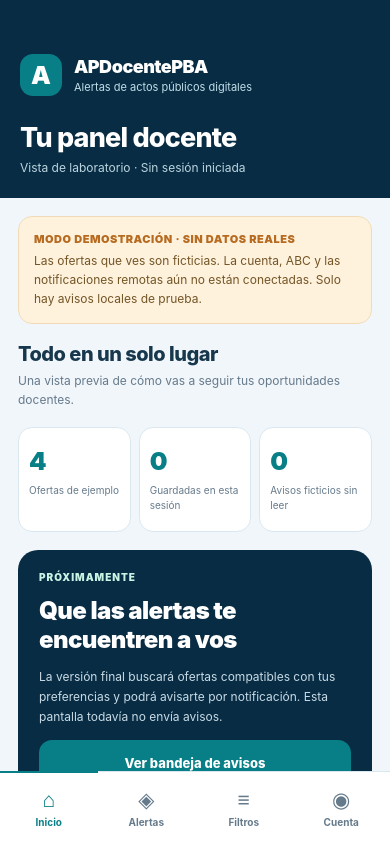
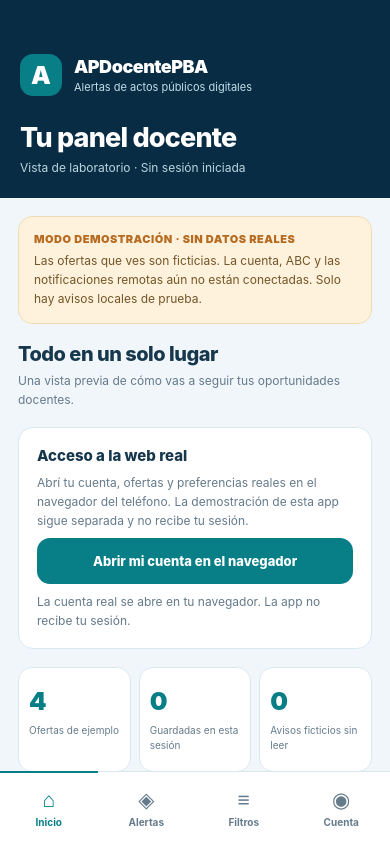
Before and after one commit to apdocentepba-hub/apdocentepba-v2, a React Native app in the folder mobile/: screen / in a window 390 px wide. Built offline with nearby package versions, Linux system fonts and the light colour scheme; what expo-notifications would draw is missing.

Commit message:
feat(mobile): open official account in system browser without importing session

```diff
--- a/mobile/App.js
+++ b/mobile/App.js
@@ -1,5 +1,5 @@
 /**
- * APDocentePBA — offline-only Expo demonstration.
+ * APDocentePBA — Offline Expo demonstration with explicit system-browser access.
  * NO AUTH, NO ABC/WORKER NETWORK, NO REMOTE PUSH DELIVERY.
  * Local notification demonstration ONLY on explicit tap + OS permission.
  * All offers below are explicitly fictional. No production features implied.
@@ -9,7 +9,7 @@ import AsyncStorage from "@react-native-async-storage/async-storage";
 import * as Notifications from "expo-notifications";
 import {
  View, Text, TextInput, Pressable, ScrollView, StyleSheet,
- StatusBar, Platform
+ StatusBar, Platform, Linking
 } from "react-native";
 const {
  DEMO_OFFERS, DISTRICTS, SHIFTS, SCHOOLS, filterDemoOffers, toggleSaved, demoCounters, toggleDemoSchool, prioritizeDemoOffers
@@ -106,6 +106,14 @@ function PrimaryButton({label,onPress,secondary=false,disabled=false}){
   <Text style={[styles.primaryText,secondary&&styles.secondaryText]}>{label}</Text>
  </Pressable>;
 }
+function OfficialWebAccess({note,openOfficialWeb}){
+ return <View style={styles.statusCard}>
+  <Text style={styles.statusHeading}>Acceso a la web real</Text>
+  <Text style={styles.help}>Abrí tu cuenta, ofertas y preferencias reales en el navegador del teléfono. La demostración de esta app sigue separada y no recibe tu sesión.</Text>
+  <PrimaryButton label="Abrir mi cuenta en el navegador" onPress={openOfficialWeb}/>
+  <Text style={styles.help} accessibilityRole="text" accessibilityLiveRegion="polite">{note}</Text>
+ </View>;
+}
 function DemoInboxCard({notice,onRead,disabled=false}){
  const offer=DEMO_OFFERS.find(o=>o.id===notice.offerId);
  const cancelled=notice.status==="cancelled";
@@ -137,6 +145,15 @@ function DemoInboxCard({notice,onRead,disabled=false}){
  </View>;
 }
 export default function App(){
+ const [webAccessNote,setWebAccessNote]=useState("La cuenta real se abre en tu navegador. La app no recibe tu sesión.");
+ const openOfficialWeb=async()=>{
+  try {
+   await Linking.openURL("https://alertasapd.com.ar/");
+   setWebAccessNote("La cuenta real se abre en tu navegador. La app no recibe tu sesión.");
+  }catch{
+   setWebAccessNote("No se pudo abrir el navegador. Entrá a alertasapd.com.ar desde Chrome.");
+  }
+ };
  const [tab,setTab]=useState("inicio");
  const [district,setDistrict]=useState("Todos");
  const [shift,setShift]=useState("Todos");
@@ -258,6 +275,7 @@ export default function App(){
      <>
       <SectionHeading title="Todo en un solo lugar"
        sub="Una vista previa de cómo vas a seguir tus oportunidades docentes."/>
+      <OfficialWebAccess note={webAccessNote} openOfficialWeb={openOfficialWeb}/>
       <View style={styles.metricsRow}>
        <Metric number={String(counters.matching)} label="Ofertas de ejemplo"/>
        <Metric number={String(counters.saved)} label="Guardadas en esta sesión"/>
@@ -352,6 +370,7 @@ export default function App(){
        onPress={()=>{setDistrict("Todos");setShift("Todos");setQuery("");}}/>
      </>:
      <>
+      <OfficialWebAccess note={webAccessNote} openOfficialWeb={openOfficialWeb}/>
       <SectionHeading title="Cuenta y notificaciones"
        sub="La autenticación segura y los avisos reales todavía no están activados."/>
       <View style={styles.statusCard}>
```
